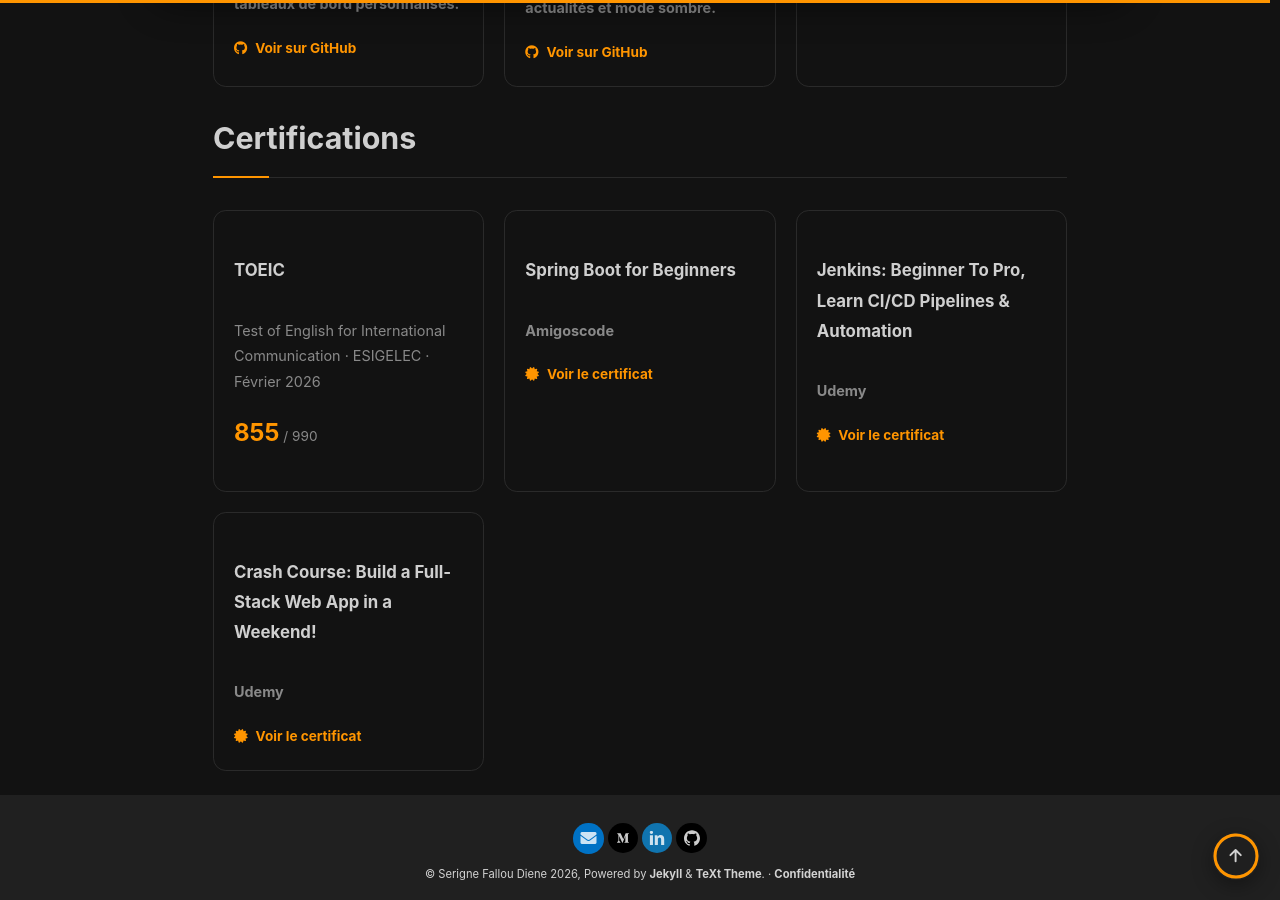
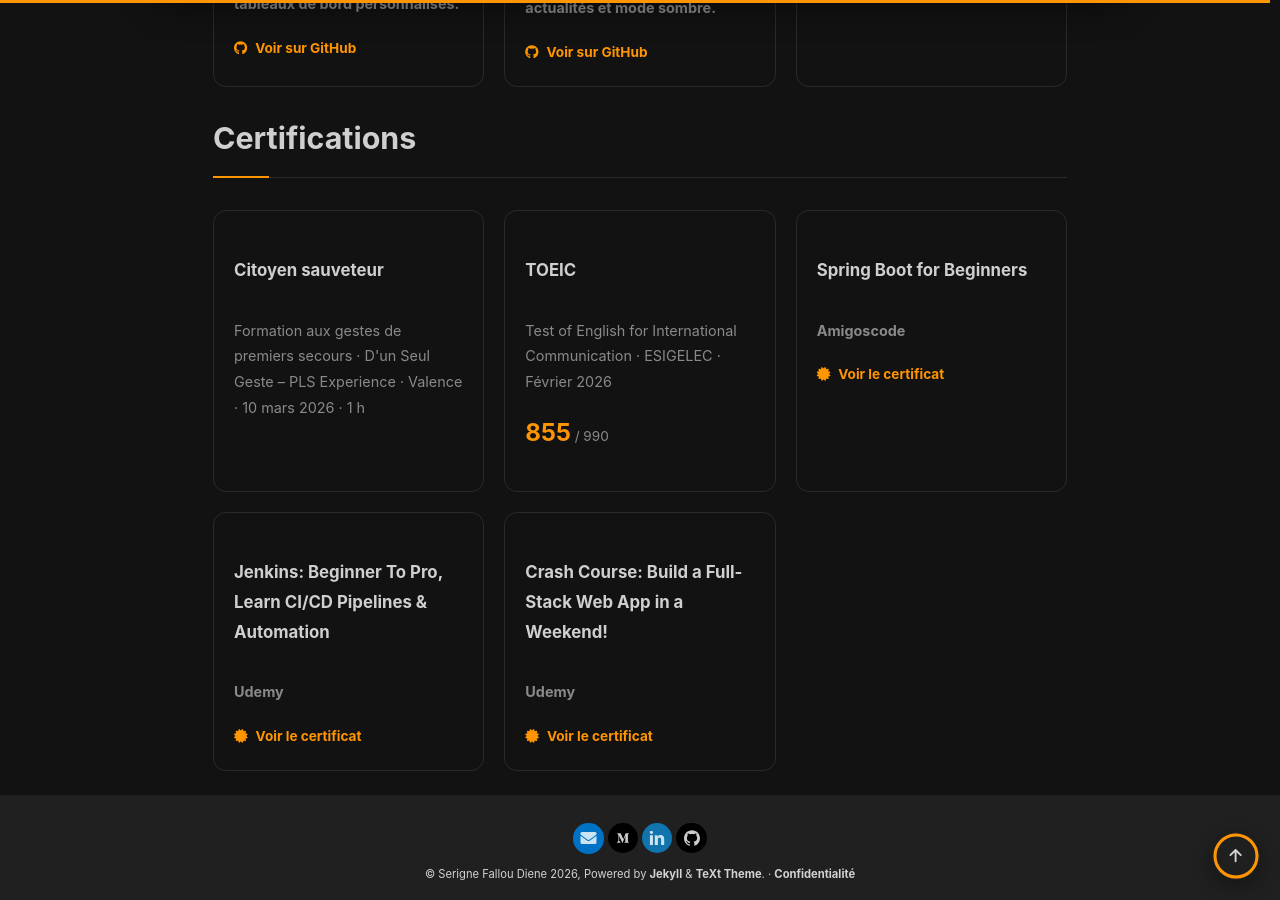
Before and after one commit to sfalloudiene/sfalloudiene.github.io, a Jekyll site: the page built from projects.md, in a window 1280 px wide and 900 px high, scrolled down 990 px. Built offline with Jekyll 4.4.1, drawn with Linux system fonts in a browser that asks for light colours.

Commit message:
Add "Citoyen sauveteur" first-aid training to certifications
D'un Seul Geste - PLS Experience, Valence, 2026-03-10, 1h. No link: the
attestation is a personal, expiring Google download URL.

Co-Authored-By: Claude Opus 5.5 <noreply@anthropic.com>
Claude-Session: https://claude.ai/code/session_01Pw2VjeJ6hvYuKfitpuhZPd

```diff
--- a/projects.md
+++ b/projects.md
@@ -88,6 +88,13 @@ Quelques projets perso sur lesquels j'ai travaillé, et les certifications que j
 
 <div class="project-card">
 <div class="project-card__header">
+<h3 class="project-card__title">Citoyen sauveteur</h3>
+</div>
+<p class="project-card__desc">Formation aux gestes de premiers secours · D'un Seul Geste – PLS Experience · Valence · 10 mars 2026 · 1 h</p>
+</div>
+
+<div class="project-card">
+<div class="project-card__header">
 <h3 class="project-card__title">TOEIC</h3>
 </div>
 <p class="project-card__desc">Test of English for International Communication · ESIGELEC · Février 2026</p>
```
